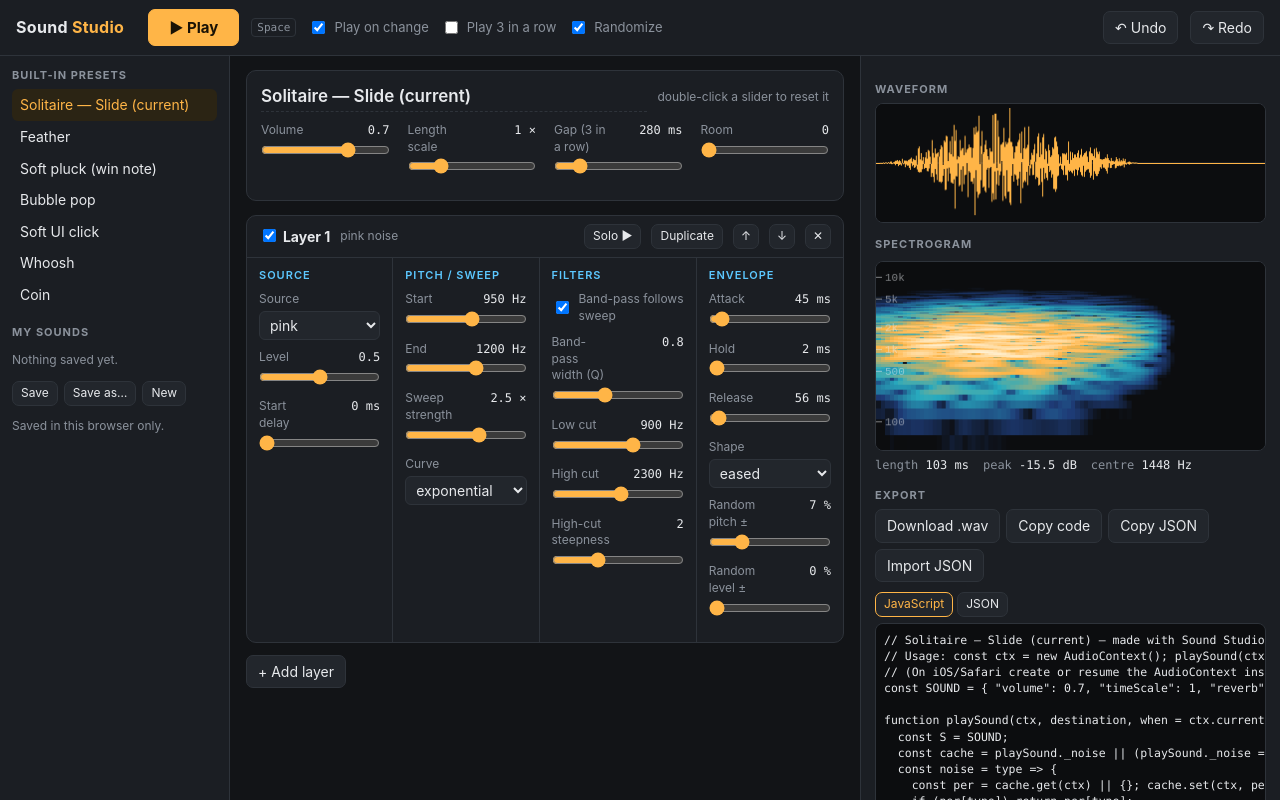
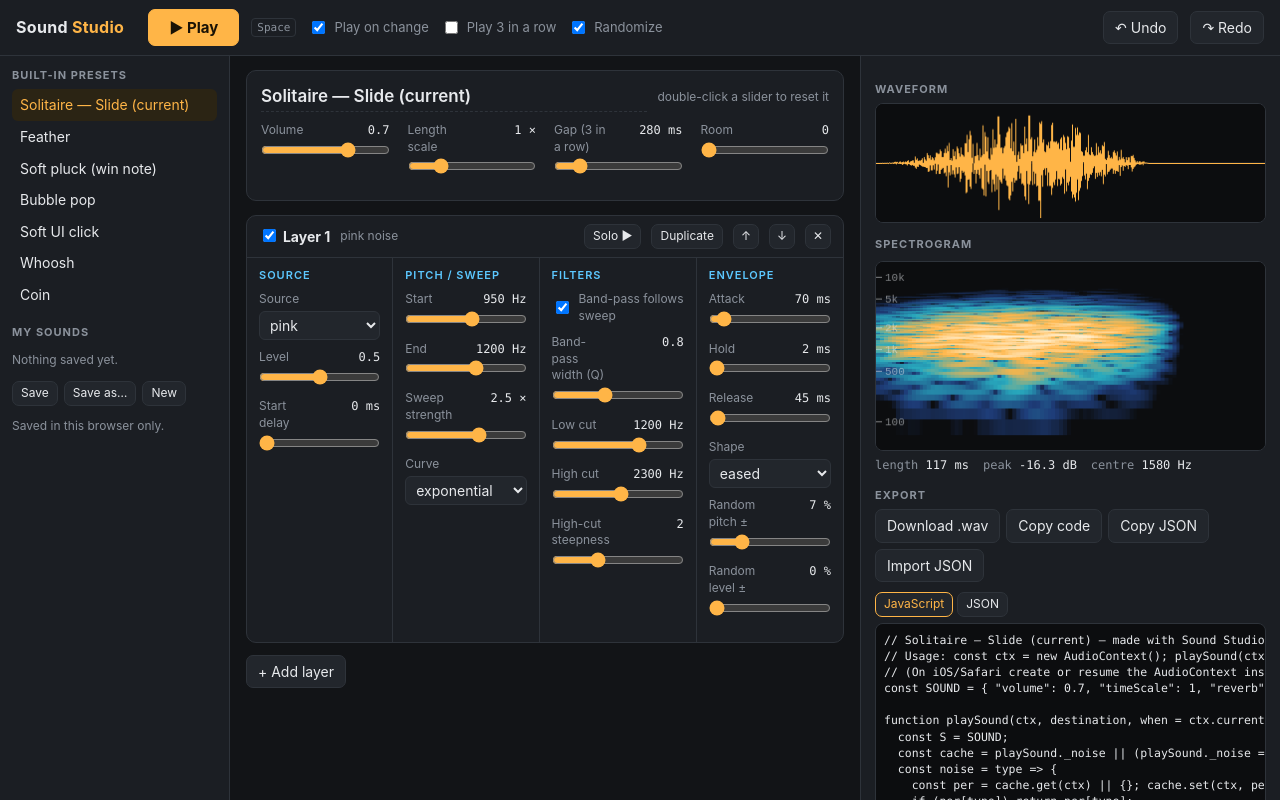
Before and after one commit to haystack-meme/sound-studio, a plain HTML site: page index.html in a window 1280 px wide. Drawn offline with Linux system fonts and the light colour scheme.

Commit message:
Solitaire preset matches v39

```diff
--- a/index.html
+++ b/index.html
@@ -195,8 +195,8 @@ const defaultSound = () => ({ name: 'Untitled', volume: 0.7, timeScale: 1, seqGa
 const BUILTINS = [
   { name: 'Solitaire — Slide (current)', volume: 0.7, timeScale: 1, seqGap: 280, reverb: 0, layers: [
     { enabled: true, source: 'pink', gain: 0.5, delay: 0, freqStart: 950, freqEnd: 1200, rise: 2.5, sweepCurve: 'exponential',
-      bandpass: true, q: 0.8, highpass: 900, lowpass: 2300, lowpassStages: 2,
-      attack: 45, hold: 2, release: 56, envCurve: 'eased', pitchVar: 7, gainVar: 0 } ] },
+      bandpass: true, q: 0.8, highpass: 1200, lowpass: 2300, lowpassStages: 2,
+      attack: 70, hold: 2, release: 45, envCurve: 'eased', pitchVar: 7, gainVar: 0 } ] },
   { name: 'Feather', volume: 0.7, timeScale: 1, seqGap: 280, reverb: 0, layers: [
     { enabled: true, source: 'pink', gain: 0.6, delay: 0, freqStart: 3500, freqEnd: 2200, rise: 1, sweepCurve: 'exponential',
       bandpass: true, q: 0.5, highpass: 1500, lowpass: 20000, lowpassStages: 1,
```
